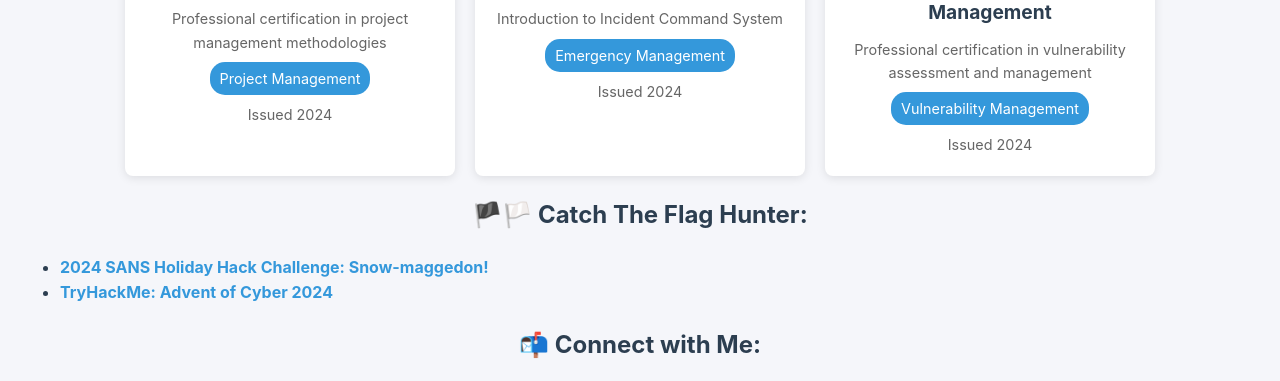
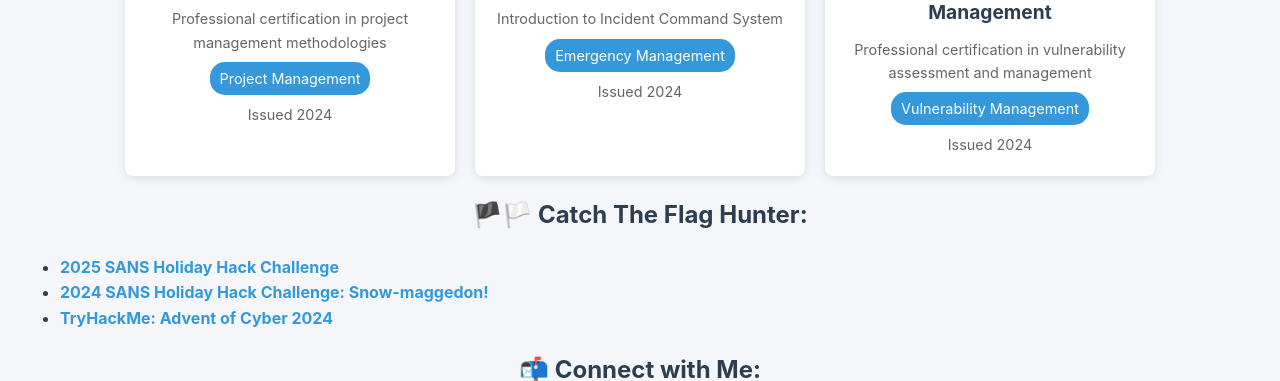
Before and after one commit to nurusyda/nurusyda.github.io, a plain HTML site: page index.html in a window 1280 px wide. Shown: the part 2838-3219 px from the top of the page. Drawn offline with Linux system fonts and the light colour scheme.

Commit message:
Update index.html

```diff
--- a/index.html
+++ b/index.html
@@ -398,13 +398,14 @@
 
   <h2>🏴🏳️ Catch The Flag Hunter:</h2>
   <ul>
-    <li><a href="https://www.youtube.com/watch?v=a83ASGn_V_s">2024 SANS Holiday Hack Challenge: Snow-maggedon!</a></li>
-    <li><a href="https://www.youtube.com/watch?v=uHy3oM7NnoU">TryHackMe: Advent of Cyber 2024</a></li>
+    <li><a href="https://2024.holidayhackchallenge.com/badge?section=achievement">2025 SANS Holiday Hack Challenge</a></li>
+    <li><a href="https://2024.holidayhackchallenge.com/badge?section=achievement">2024 SANS Holiday Hack Challenge: Snow-maggedon!</a></li>
+    <li><a href="https://tryhackme-certificates.s3-eu-west-1.amazonaws.com/THM-SSPCZKXYBY.pdf">TryHackMe: Advent of Cyber 2024</a></li>
   </ul>
 
   <h2>📬 Connect with Me:</h2>
   <div class="contact-links">
-    <a href="https://www.linkedin.com/in/joshmadakor/">
+    <a href="https://www.linkedin.com/in/mnurusyda/">
       <img src="https://img.icons8.com/color/48/000000/linkedin.png" alt="LinkedIn" width="24">
       LinkedIn
     </a>
```
